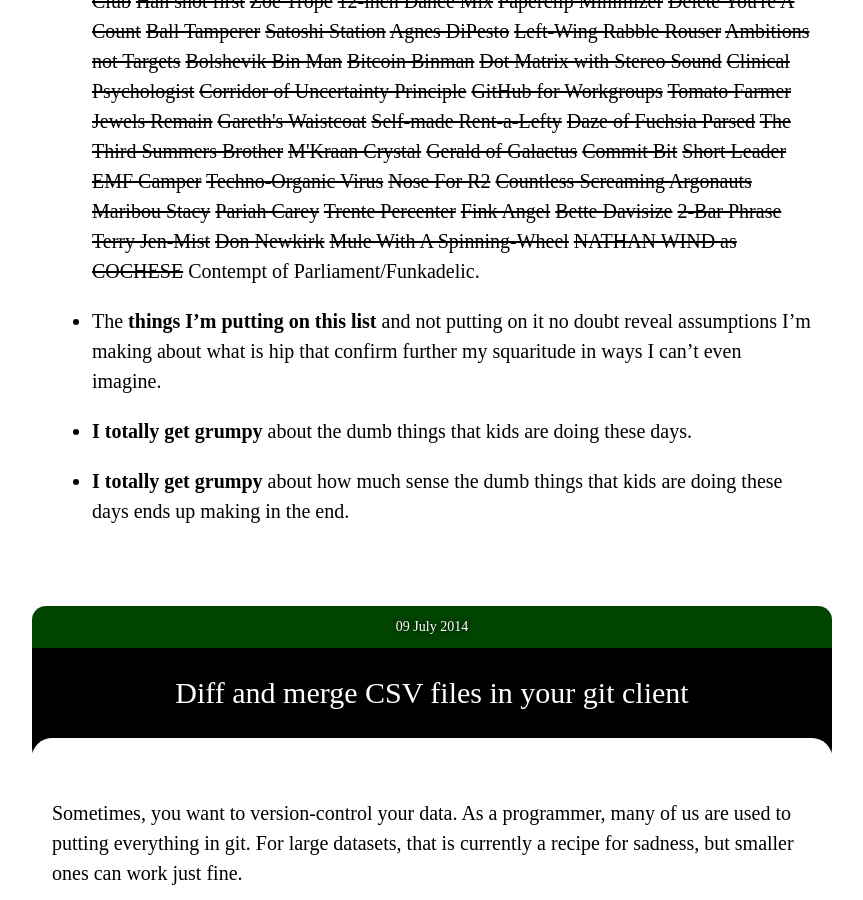
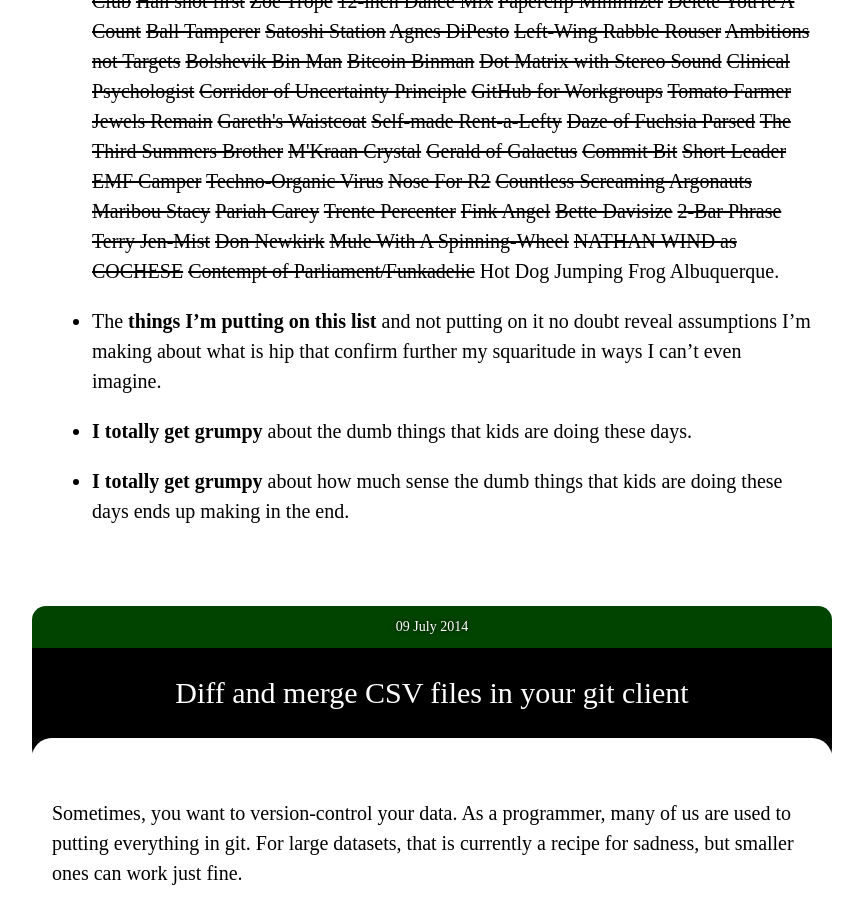
Before and after one commit to paulfitz/paulfitz.github.io, a Jekyll site: the page built from index.html, in a window 1280 px wide and 900 px high, scrolled down 20826 px. Shown: the whole window, without its empty margins (208-1071 px from the left). Built offline with Jekyll 4.4.1, drawn with Linux system fonts in a browser that asks for light colours; nearby versions of some CDN libraries.

Commit message:
more pike

```diff
--- a/_data/pikes.json
+++ b/_data/pikes.json
@@ -177,5 +177,6 @@
   "Don Newkirk",
   "Mule With A Spinning-Wheel",
   "NATHAN WIND as COCHESE",
-  "Contempt of Parliament/Funkadelic"
+  "Contempt of Parliament/Funkadelic",
+  "Hot Dog Jumping Frog Albuquerque"
 ]
```
